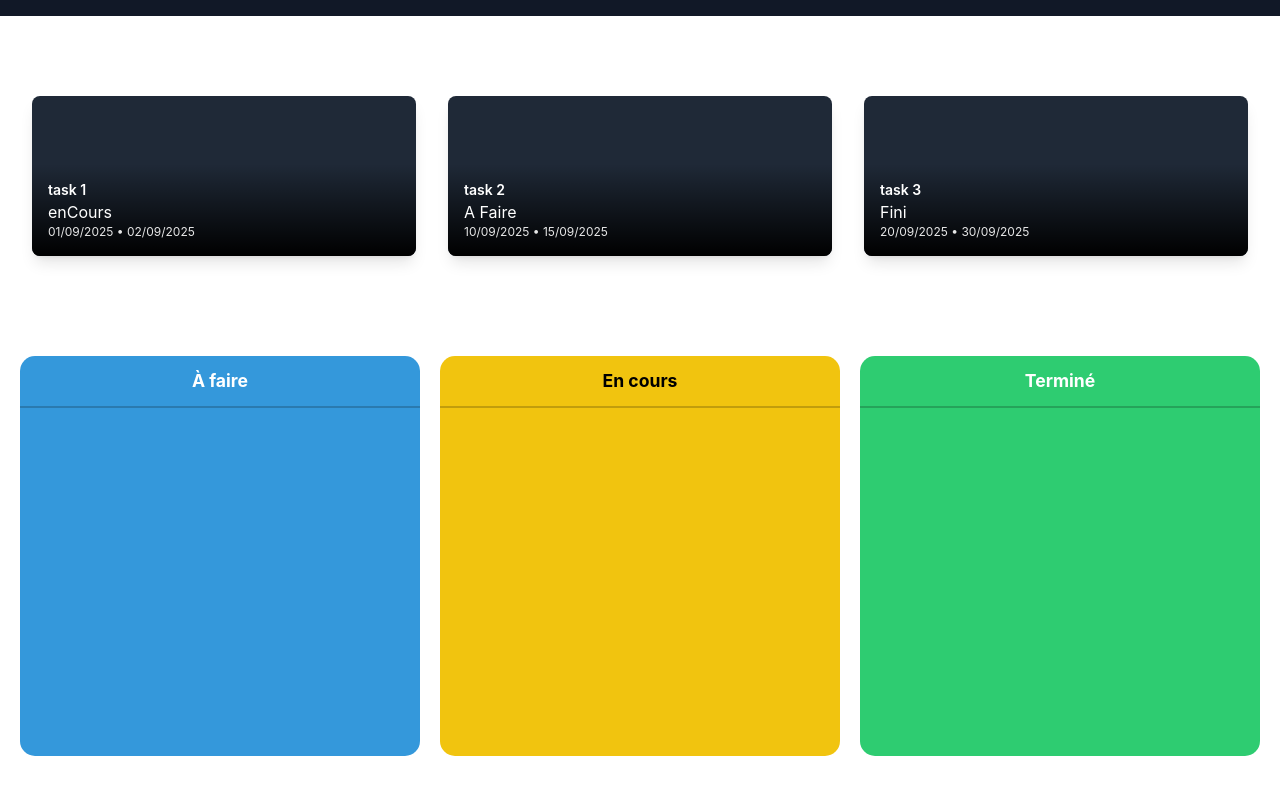
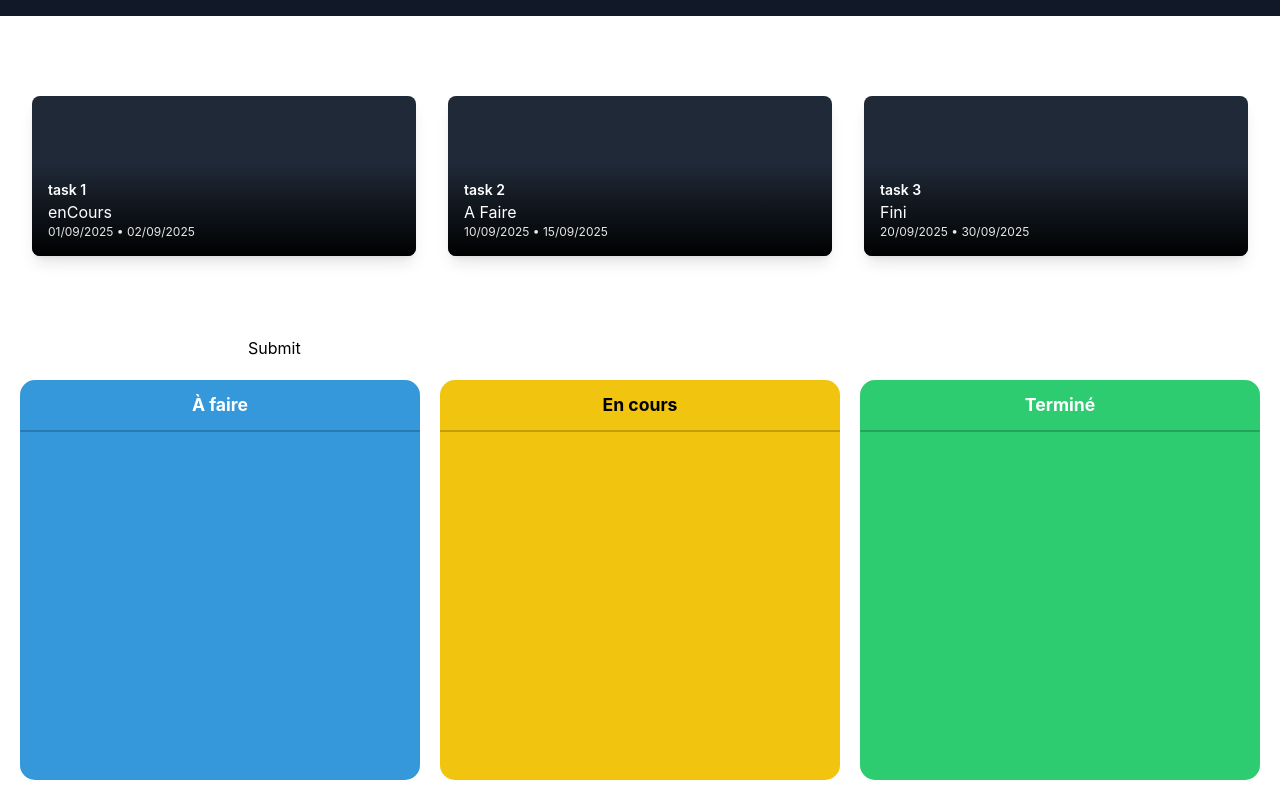
Before and after one commit to 34lks66/taskflow, a React (Create React App) app in the folder frontend/: page / in a window 1280 px wide. Shown: the part 906-1706 px from the top of the page. Before the commit the page ends 1682 px from the top, so only its background shows below. Built offline with nearby package versions, Linux system fonts and the light colour scheme.

Commit message:
create form component

```diff
--- a/frontend/src/ToDo.js
+++ b/frontend/src/ToDo.js
@@ -1,6 +1,7 @@
 import './ToDo.css';
 import Hero from './components/Hero';
 import Task from './components/Task';
+import Form from './components/Form';
 
 const handleButtonClick = () => {
   const Element = document.querySelector('#lasection')
@@ -27,6 +28,7 @@
 
       <Hero />
       <Task />
+      <Form />
 
       <section id="lasection">
       <div className="parent">
--- /dev/null
+++ b/frontend/src/components/Form.js
@@ -0,0 +1,17 @@
+import { useState } from "react";
+
+export default function Form( ) {
+  const [name, setName] = useState('');
+
+  const onSubmit = (e) => {
+    e.preventDefault();
+    alert(`Submitted ${name}`);
+  };
+
+  return (
+    <form>
+      <input value={name} onChange={(e) => setName(e.target.value)} />
+      <button onClick={onSubmit}>Submit</button>
+    </form>
+  );
+}
```
